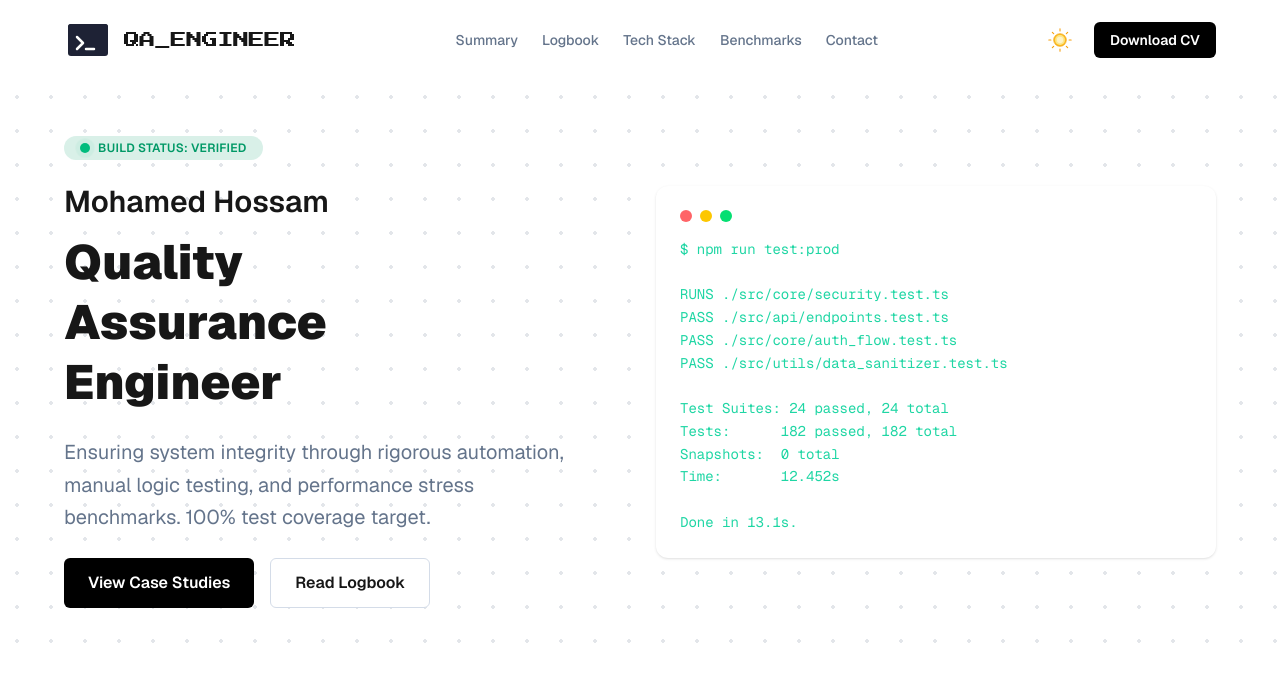
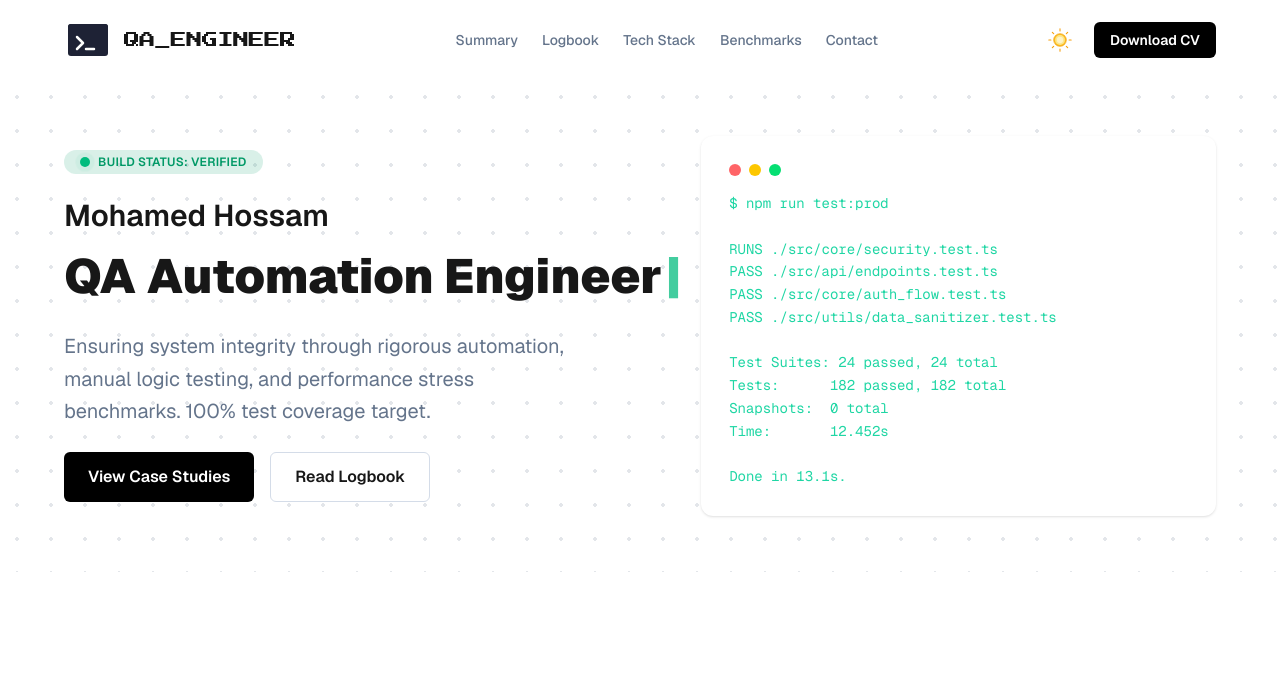
Before and after one commit to ahmednaggar-ai/Alnaggar_Tester_Personal_Portfolio, a Next.js app: page / in a window 1280 px wide. Shown: the top 682 px of the page. Built offline with nearby package versions, Linux system fonts and the light colour scheme.

Commit message:
style: enlarge hero code panel and balance column widths

```diff
--- a/src/components/hero-section.tsx
+++ b/src/components/hero-section.tsx
@@ -1,7 +1,57 @@
+"use client";
+
+import { useEffect, useState } from "react";
+
+const TYPING_TITLES = [
+  "Software Tester",
+  "QA Automation Engineer",
+  "Manual & API Tester",
+  "Performance Test Engineer",
+];
+
 export default function HeroSection() {
+  const [titleIndex, setTitleIndex] = useState(0);
+  const [displayText, setDisplayText] = useState("");
+  const [isDeleting, setIsDeleting] = useState(false);
+
+  useEffect(() => {
+    const currentTitle = TYPING_TITLES[titleIndex];
+    const isTypingComplete = displayText === currentTitle;
+    const isDeletingComplete = displayText.length === 0;
+
+    let timeoutMs = 90;
+    if (isTypingComplete && !isDeleting) {
+      timeoutMs = 1400;
+    } else if (isDeleting) {
+      timeoutMs = 45;
+    }
+
+    const timer = window.setTimeout(() => {
+      if (!isDeleting && !isTypingComplete) {
+        setDisplayText(currentTitle.slice(0, displayText.length + 1));
+        return;
+      }
+
+      if (!isDeleting && isTypingComplete) {
+        setIsDeleting(true);
+        return;
+      }
+
+      if (isDeleting && !isDeletingComplete) {
+        setDisplayText(currentTitle.slice(0, displayText.length - 1));
+        return;
+      }
+
+      setIsDeleting(false);
+      setTitleIndex((prev) => (prev + 1) % TYPING_TITLES.length);
+    }, timeoutMs);
+
+    return () => window.clearTimeout(timer);
+  }, [displayText, isDeleting, titleIndex]);
+
   return (
     <section className="w-full bg-[radial-gradient(circle,rgba(100,116,139,0.18)_2px,transparent_2px)] bg-size-[34px_34px] dark:bg-[radial-gradient(circle,rgba(148,163,184,0.2)_2px,transparent_2px)]">
-      <div className="mx-auto grid w-[90%] gap-8 py-14 lg:grid-cols-2 lg:items-center">
+      <div className="mx-auto grid w-[90%] gap-4 py-14 lg:grid-cols-[1fr_1fr] lg:items-center lg:gap-5">
         <div className="space-y-6">
           <span className="inline-flex items-center gap-2 rounded-full bg-emerald-600/15 px-4 py-1 text-xs font-semibold tracking-wide text-emerald-600 dark:text-emerald-400">
             <span className="relative flex h-2.5 w-2.5">
@@ -13,8 +63,9 @@ export default function HeroSection() {
 
           <div className="space-y-3">
             <p className="text-3xl font-semibold text-foreground">Mohamed Hossam</p>
-            <h2 className="max-w-md text-5xl font-black leading-tight text-foreground">
-              Quality Assurance Engineer
+            <h2 className="text-5xl font-black leading-tight text-foreground lg:whitespace-nowrap">
+              {displayText}
+              <span className="ml-1 inline-block animate-pulse text-emerald-500">|</span>
             </h2>
           </div>
 
@@ -33,7 +84,7 @@ export default function HeroSection() {
           </div>
         </div>
 
-        <div className="rounded-xl bg-card p-6 shadow-sm">
+        <div className="rounded-xl bg-card p-7 shadow-sm lg:w-full lg:max-w-[760px] lg:justify-self-end">
           <div className="mb-4 flex items-center gap-2">
             <span className="h-3 w-3 rounded-full bg-red-400" />
             <span className="h-3 w-3 rounded-full bg-yellow-400" />
```
